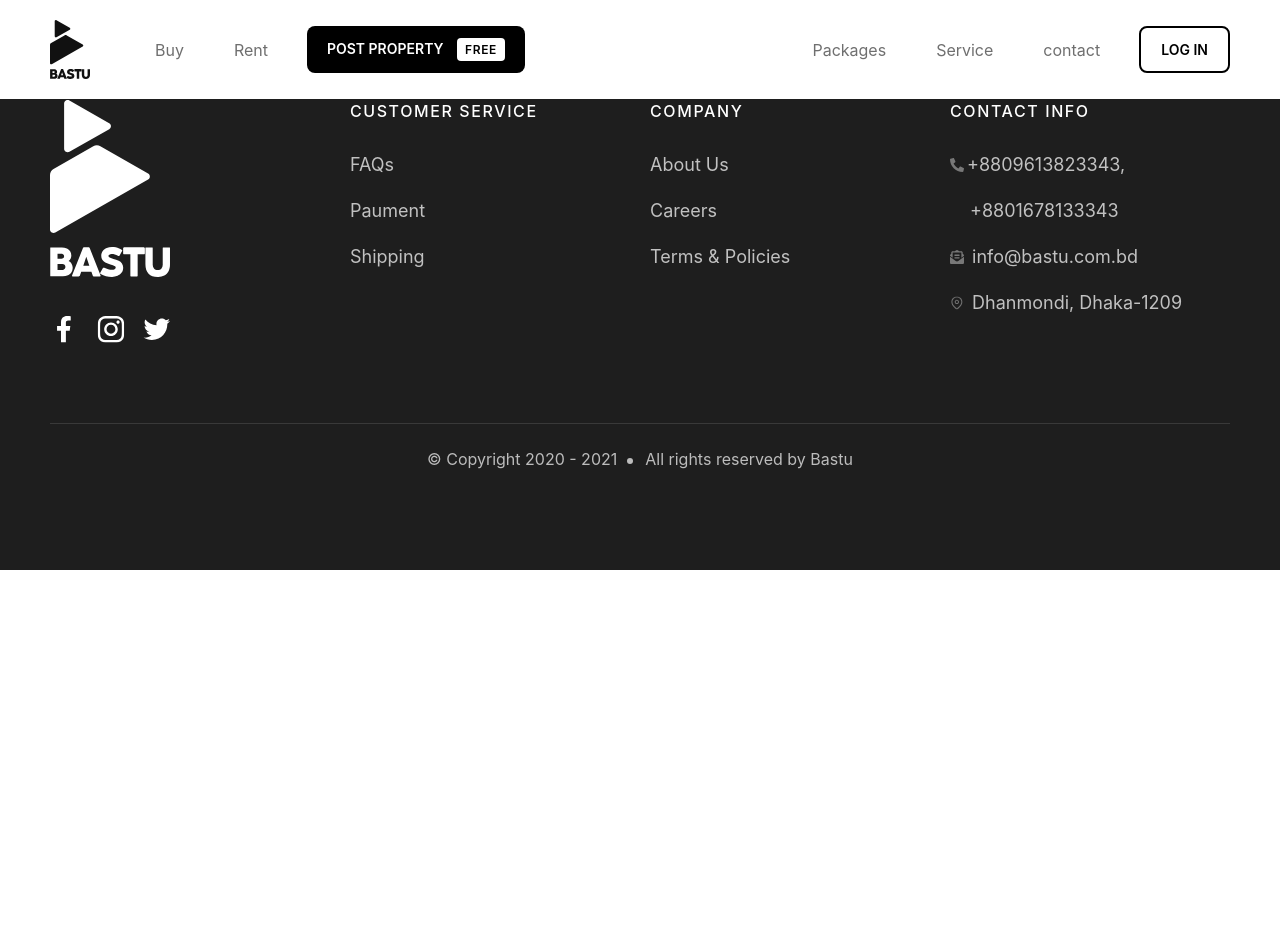
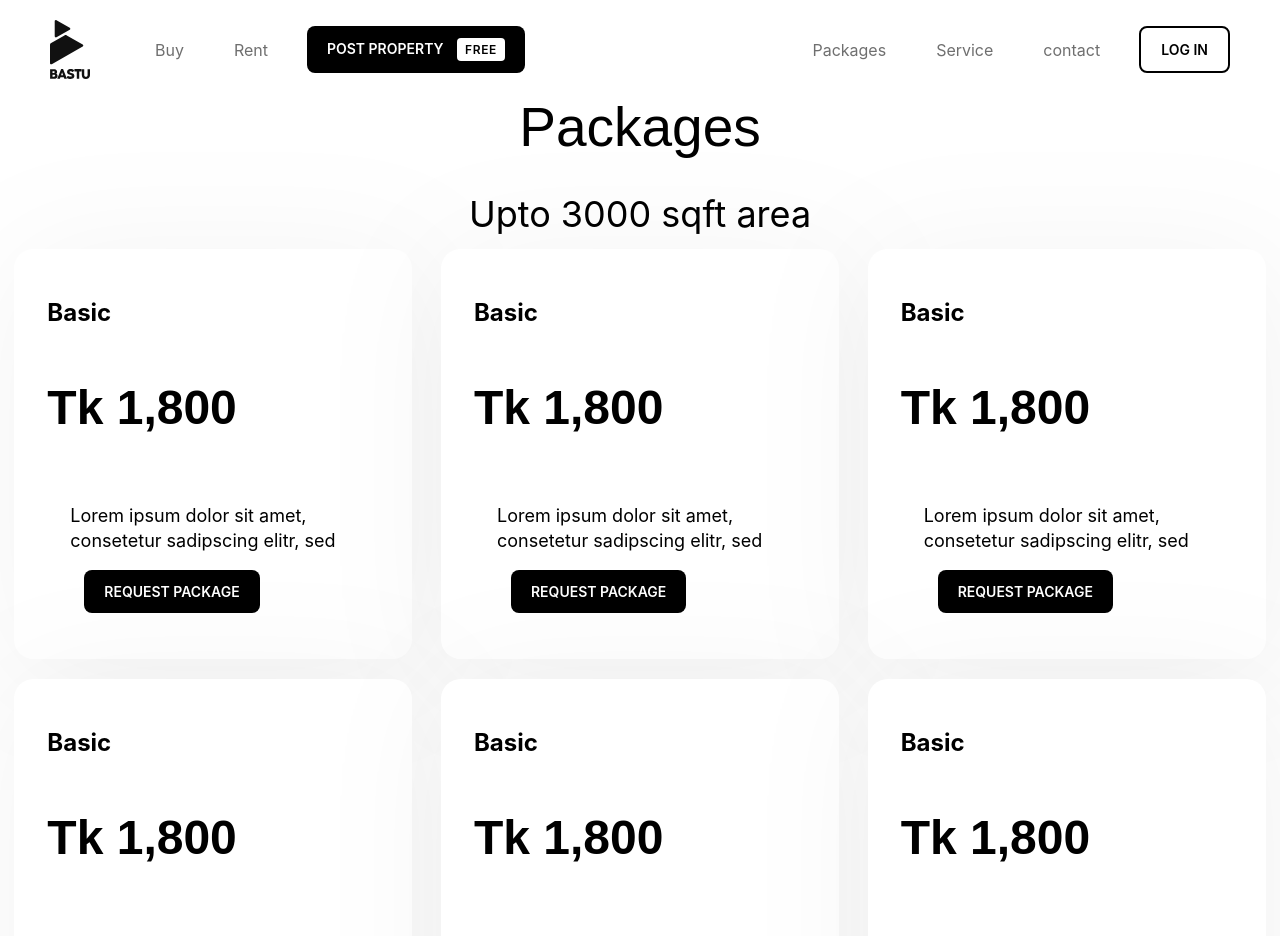
Before and after one commit to ylsadiq/house-wonder, a React (Create React App) app: page /packages in a window 1280 px wide. Shown: the top 936 px of the page. Before the commit the page ends 800 px from the top, so only its background shows below. Built offline with nearby package versions, Linux system fonts and the light colour scheme.

Commit message:
pagkages added

```diff
--- a/src/Components/App.js
+++ b/src/Components/App.js
@@ -4,6 +4,7 @@ import Footer from './Partials/Section/Footer/Footer';
 import NavBar from './Partials/Section/NavBar/NavBar';
 import Buy from './Screens/Buy/Buy';
 import Home from './Screens/Home/Home';
+import Packages from './Screens/Packages/Packages';
 
 
 function App() {
@@ -15,6 +16,7 @@ function App() {
         <Route path="/" element={<Home />}/>
         <Route path="/home" element={<Home />}/>
         <Route path="/buy" element={<Buy />}/>
+        <Route path="/packages" element={<Packages />}/>
       </Routes>
       <Footer />
     </BrowserRouter>
--- /dev/null
+++ b/src/Components/Screens/Packages/Packages.css
@@ -0,0 +1,55 @@
+.packages{
+    padding-top: 10rem;
+    padding-bottom: 6rem;
+}
+.package-subTitle {
+    font-size: 3.6rem;
+    line-height: 7rem;
+    color: var(--black);
+    text-align: center;
+    font-weight: normal;
+}
+.package-card-update {
+    background-color: var(--white);
+    border-radius: 2rem;
+    filter: drop-shadow(8px 12px 65px rgba(0, 0, 0, 0.05));
+    max-width: 39.8rem;
+    margin: auto;
+    border: none;
+}
+.package-card-update h5 {
+    font-size: 2.4rem;
+    font-weight: bold;
+    line-height: 4.8rem;
+    color: var(--black);
+}
+.package-card-update h3 {
+    font-size: 4.8rem;
+    font-weight: 600;
+    line-height: 4.5rem;
+    color: var(--black);
+    padding-top: 4.8rem;
+    padding-bottom: 4.8rem;
+    font-family: var(--fonts-1);
+}
+.package-card-update .card-footer {
+    background-color: transparent;
+    padding-left: 5.6rem;
+    padding-right: 5.6rem;
+    padding-bottom: 4.6rem;
+}
+.package-card-update .details {
+    padding-top: 2.5rem;
+}
+.package-card-update .details p {
+    font-size: 1.8rem;
+    font-weight: 400;
+    line-height: 2.5rem;
+    color: var(--black);
+    margin-bottom: 1.7rem;
+}
+.package-card{
+    display: grid;
+    grid-template-columns: repeat(3, 1fr);
+    gap: 20px;
+}
--- /dev/null
+++ b/src/Components/Screens/Packages/Packages.js
@@ -0,0 +1,89 @@
+import React from 'react';
+import './Packages.css'
+
+function Packages() {
+  return (
+    <section className="packages">
+        <div className="container-fluid">
+        <h1 class="section-title">Packages</h1>
+        <h1 class="package-subTitle"> Upto 3000 sqft area</h1>
+        <div className="package-card">
+        <div class="card package-card-update">
+            <div class="card-body">
+                <h5>Basic</h5>
+                <h3>Tk 1,800</h3>
+            </div>
+            <div class="card-footer">
+                <div class="details">
+                    <p>Lorem ipsum dolor sit amet, consetetur sadipscing elitr, sed </p>
+                </div>
+                <button  class="btn btn-dark">Request Package</button>
+            </div>
+        </div>
+        <div class="card package-card-update">
+            <div class="card-body">
+                <h5>Basic</h5>
+                <h3>Tk 1,800</h3>
+            </div>
+            <div class="card-footer">
+                <div class="details">
+                    <p>Lorem ipsum dolor sit amet, consetetur sadipscing elitr, sed </p>
+                </div>
+                <button  class="btn btn-dark">Request Package</button>
+            </div>
+        </div>
+        <div class="card package-card-update">
+            <div class="card-body">
+                <h5>Basic</h5>
+                <h3>Tk 1,800</h3>
+            </div>
+            <div class="card-footer">
+                <div class="details">
+                    <p>Lorem ipsum dolor sit amet, consetetur sadipscing elitr, sed </p>
+                </div>
+                <button  class="btn btn-dark">Request Package</button>
+            </div>
+        </div>
+        <div class="card package-card-update">
+            <div class="card-body">
+                <h5>Basic</h5>
+                <h3>Tk 1,800</h3>
+            </div>
+            <div class="card-footer">
+                <div class="details">
+                    <p>Lorem ipsum dolor sit amet, consetetur sadipscing elitr, sed </p>
+                </div>
+                <button  class="btn btn-dark">Request Package</button>
+            </div>
+        </div>
+        <div class="card package-card-update">
+            <div class="card-body">
+                <h5>Basic</h5>
+                <h3>Tk 1,800</h3>
+            </div>
+            <div class="card-footer">
+                <div class="details">
+                    <p>Lorem ipsum dolor sit amet, consetetur sadipscing elitr, sed </p>
+                </div>
+                <button  class="btn btn-dark">Request Package</button>
+            </div>
+        </div>
+        <div class="card package-card-update">
+            <div class="card-body">
+                <h5>Basic</h5>
+                <h3>Tk 1,800</h3>
+            </div>
+            <div class="card-footer">
+                <div class="details">
+                    <p>Lorem ipsum dolor sit amet, consetetur sadipscing elitr, sed </p>
+                </div>
+                <button  class="btn btn-dark">Request Package</button>
+            </div>
+        </div>
+        </div>
+        </div>
+    </section>
+  )
+}
+
+export default Packages
```
